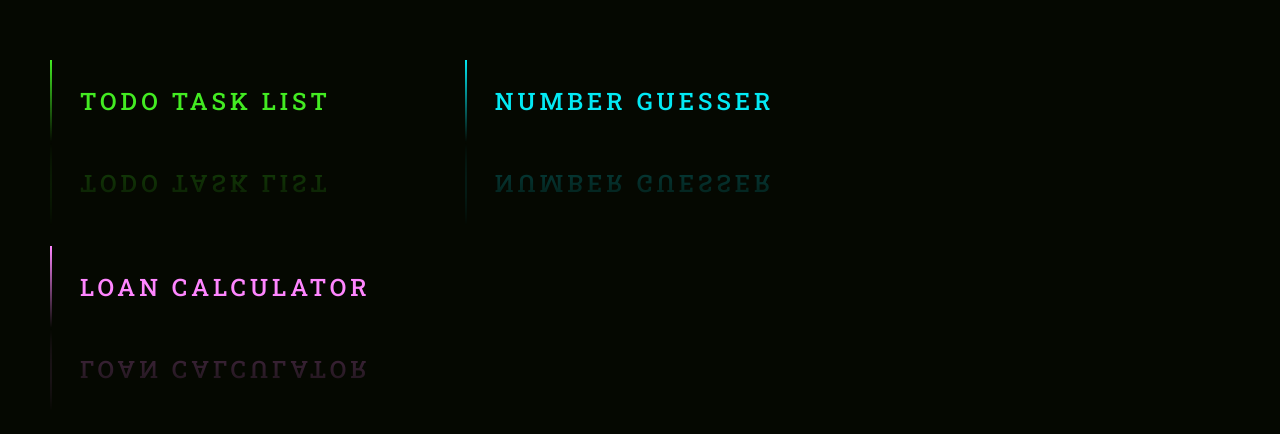
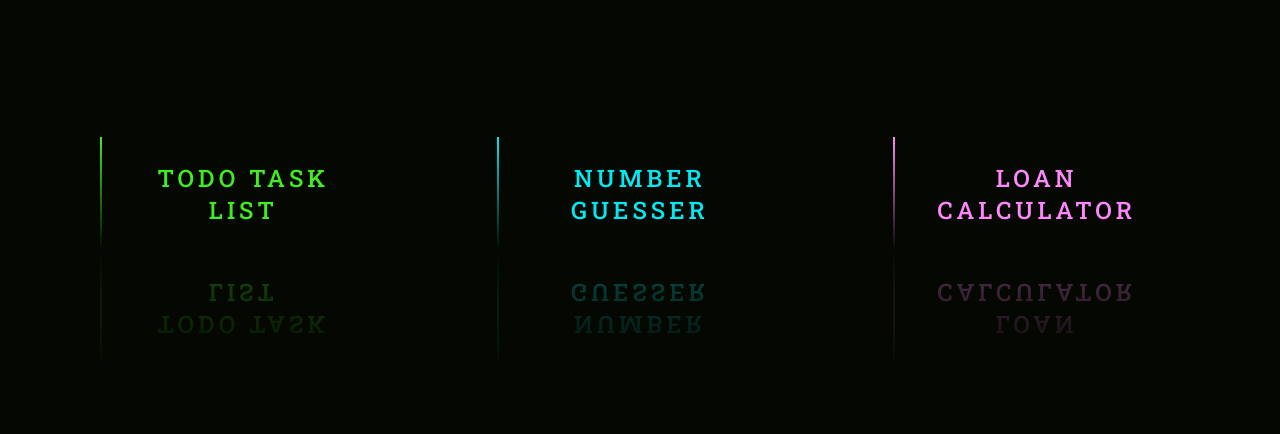
Before and after one commit to Shini166/The-Combination, a plain HTML site: page index.html in a window 1280 px wide. Shown: the part 206-640 px from the top of the page. Drawn offline with Linux system fonts and the light colour scheme.

Commit message:
Update style.css

```diff
--- a/style.css
+++ b/style.css
@@ -13,6 +13,16 @@ body
     min-height: 100vh;
     flex-direction: row;
     background: #050801;
+}
+.container
+{
+    width: 1200px;
+    height: auto;
+    margin: 0 auto;
+    display: grid;
+    grid-template-columns: repeat(auto-fit, minmax(280px, 1fr)); grid-gap: 10px; padding: 10px;
+    box-sizing: border-box;
+    text-align: center;
 }
 a
 {
```
